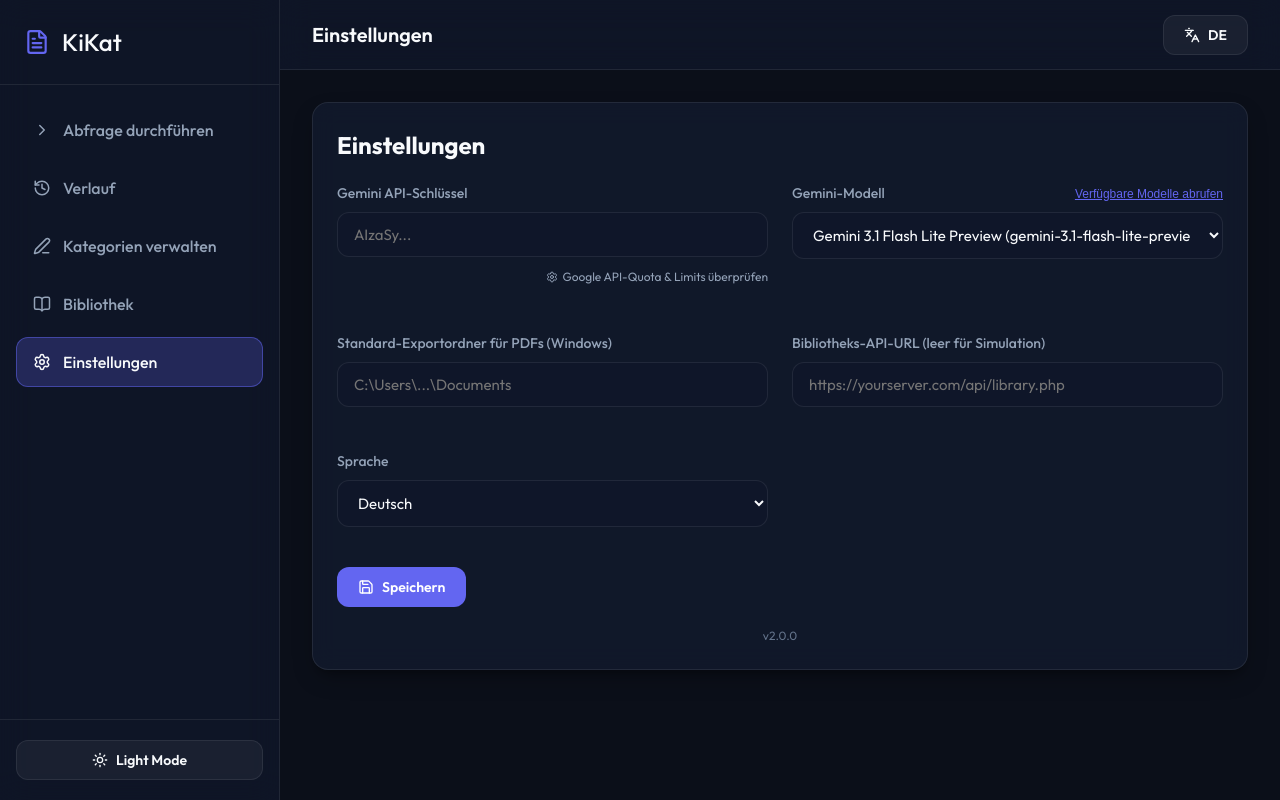
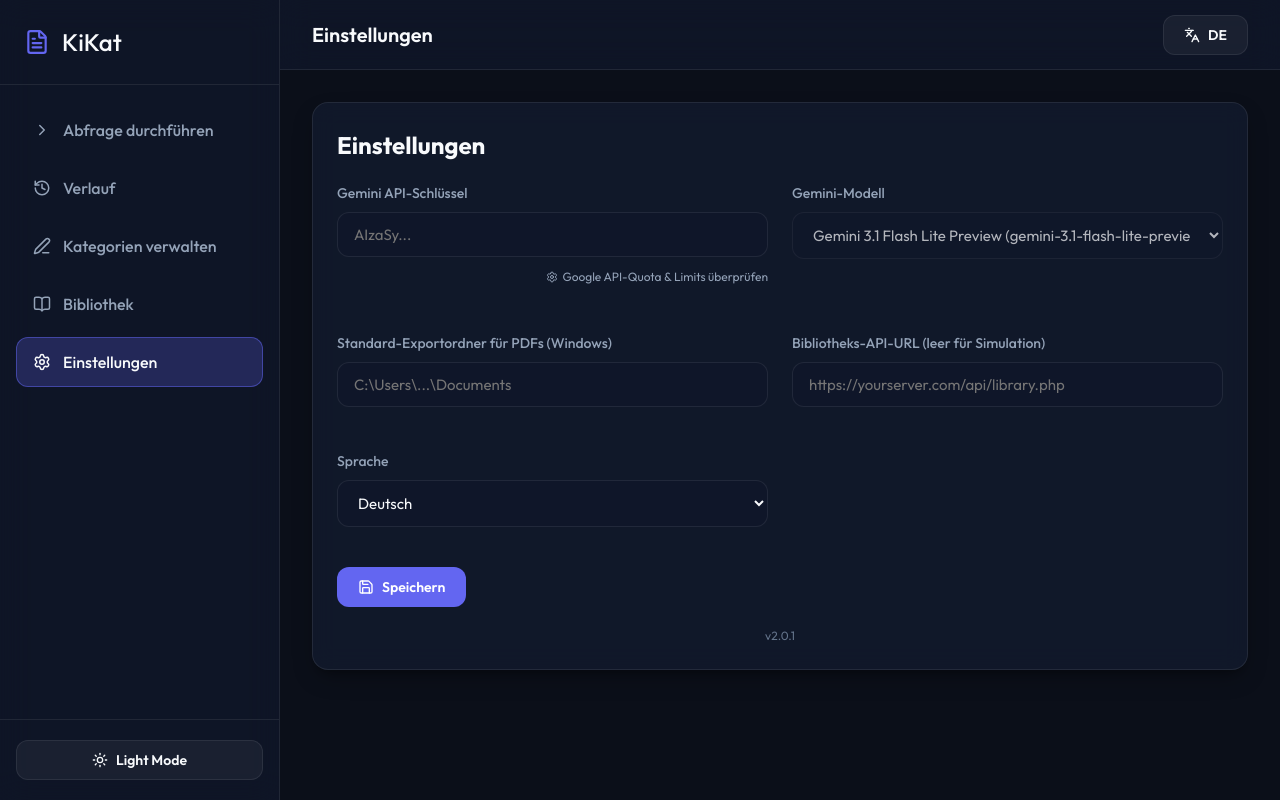
Before and after one commit to dieter-knecht/KiKat, a React (Vite) app: page / in a window 1280 px wide. Both pictures are taken after a click on the element "Einstellungen". Built offline with nearby package versions, Linux system fonts and the light colour scheme.

Commit message:
Fix Gemini model fetch UX and bump version to 2.0.1

```diff
--- a/dev-dist/sw.js
+++ b/dev-dist/sw.js
@@ -81,7 +81,7 @@ define(['./workbox-7e5eb42b'], (function (workbox) { 'use strict';
     "revision": "9712012bf29acbb5bca26f3c34b155ae"
   }, {
     "url": "index.html",
-    "revision": "0.otu468sltoc"
+    "revision": "0.2idsh9mc5l8"
   }], {});
   workbox.cleanupOutdatedCaches();
   workbox.registerRoute(new workbox.NavigationRoute(workbox.createHandlerBoundToURL("index.html"), {
--- a/package.json
+++ b/package.json
@@ -1,7 +1,7 @@
 {
   "name": "KiKat",
   "private": true,
-  "version": "2.0.0",
+  "version": "2.0.1",
   "type": "module",
   "scripts": {
     "dev": "vite",
--- a/src/App.jsx
+++ b/src/App.jsx
@@ -303,10 +303,7 @@ export default function App() {
   const [libraryApiUrl, setLibraryApiUrl] = useState('');
   const [settingsSaved, setSettingsSaved] = useState(false);
   const [availableModels, setAvailableModels] = useState([
-    { name: 'gemini-3.1-flash-lite-preview', displayName: 'Gemini 3.1 Flash Lite Preview' },
-    { name: 'gemini-1.5-flash', displayName: 'gemini-1.5-flash' },
-    { name: 'gemini-1.5-pro-latest', displayName: 'gemini-1.5-pro' },
-    { name: 'gemini-2.0-flash-exp', displayName: 'gemini-2.0-flash-exp' }
+    { name: 'gemini-3.1-flash-lite-preview', displayName: 'Gemini 3.1 Flash Lite Preview' }
   ]);
   const [isFetchingModels, setIsFetchingModels] = useState(false);
 
@@ -388,6 +385,37 @@ export default function App() {
     }
     loadData();
   }, []);
+
+  // Fetch models automatically when opening settings or API key changes
+  useEffect(() => {
+    if (activeTab === 'settings' && apiKey && availableModels.length <= 1 && !isFetchingModels) {
+      const fetchModels = async () => {
+        setIsFetchingModels(true);
+        try {
+          const res = await fetch(`https://generativelanguage.googleapis.com/v1beta/models?key=${apiKey}`);
+          const data = await res.json();
+          if (data.models) {
+            const validModels = data.models
+              .filter(m => m.supportedGenerationMethods.includes('generateContent'))
+              .map(m => ({
+                name: m.name.replace('models/', ''),
+                displayName: m.displayName || m.name.replace('models/', '')
+              }));
+            setAvailableModels(validModels);
+            if (validModels.length > 0 && !validModels.find(m => m.name === model)) {
+              setModel(validModels[0].name);
+              dbService.saveSetting('gemini_model', validModels[0].name);
+            }
+          }
+        } catch (err) {
+          console.error('Fehler beim automatischen Laden der Modelle:', err);
+        } finally {
+          setIsFetchingModels(false);
+        }
+      };
+      fetchModels();
+    }
+  }, [activeTab, apiKey, availableModels.length, isFetchingModels, model]);
 
   const changeTheme = async (newTheme) => {
     setTheme(newTheme);
@@ -1423,50 +1451,24 @@ parts.push(inputs[textKey].length > 30 ? inputs[textKey].substring(0, 30) + '...
                 </div>
 
                 <div className="form-group">
-                  <label className="form-label" style={{ display: 'flex', justifyContent: 'space-between' }}>
-                    {t.apiModelLabel}
-                    <button
-                      type="button"
-                      onClick={async () => {
-                        if (!apiKey) {
-                          alert('Bitte zuerst einen API-Schlüssel eingeben!');
-                          return;
-                        }
-                        setIsFetchingModels(true);
-                        try {
-                          const res = await fetch(`https://generativelanguage.googleapis.com/v1beta/models?key=${apiKey}`);
-                          const data = await res.json();
-                          if (data.models) {
-                            const validModels = data.models
-                              .filter(m => m.supportedGenerationMethods.includes('generateContent'))
-                              .map(m => ({
-                                name: m.name.replace('models/', ''),
-                                displayName: m.displayName || m.name.replace('models/', '')
-                              }));
-                            setAvailableModels(validModels);
-                            if (validModels.length > 0) {
-                              setModel(validModels[0].name);
-                            }
-                            alert('Modelle erfolgreich geladen!');
-                          } else {
-                            alert('Fehler: ' + (data.error?.message || 'Keine Modelle gefunden'));
-                          }
-                        } catch (err) {
-                          alert('Netzwerkfehler: ' + err.message);
-                        } finally {
-                          setIsFetchingModels(false);
-                        }
-                      }}
-                      style={{ background: 'none', border: 'none', color: 'var(--accent)', cursor: 'pointer', textDecoration: 'underline', fontSize: '12px' }}
-                      disabled={isFetchingModels}
-                    >
-                      {isFetchingModels ? 'Lade...' : 'Verfügbare Modelle abrufen'}
-                    </button>
-                  </label>
-                  <select className="input-control" value={model} onChange={e => setModel(e.target.value)}>
-                    {availableModels.map(m => (
-                      <option key={m.name} value={m.name}>{m.displayName} ({m.name})</option>
-                    ))}
+                  <label className="form-label">{t.apiModelLabel}</label>
+                  <select
+                    className="input-control"
+                    value={model}
+                    onChange={async (e) => {
+                      const newModel = e.target.value;
+                      setModel(newModel);
+                      await dbService.saveSetting('gemini_model', newModel);
+                    }}
+                    disabled={isFetchingModels || !apiKey}
+                  >
+                    {isFetchingModels ? (
+                      <option value={model}>Lade Modelle...</option>
+                    ) : (
+                      availableModels.map(m => (
+                        <option key={m.name} value={m.name}>{m.displayName} ({m.name})</option>
+                      ))
+                    )}
                   </select>
                 </div>
 
```
